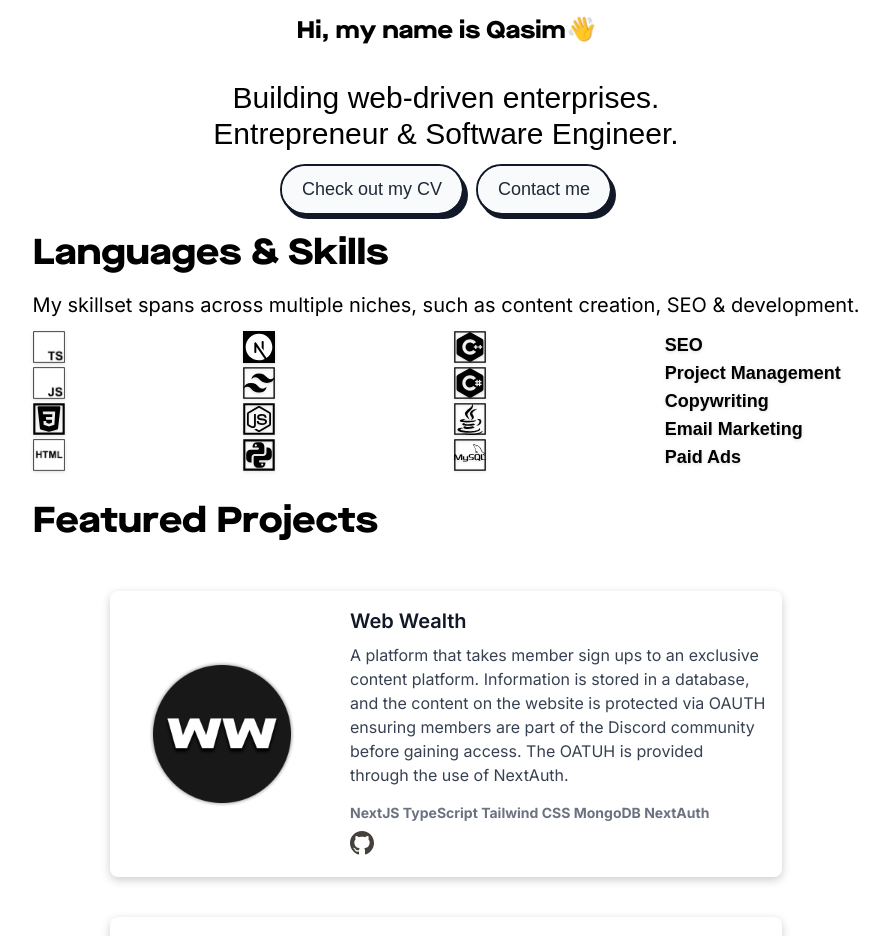
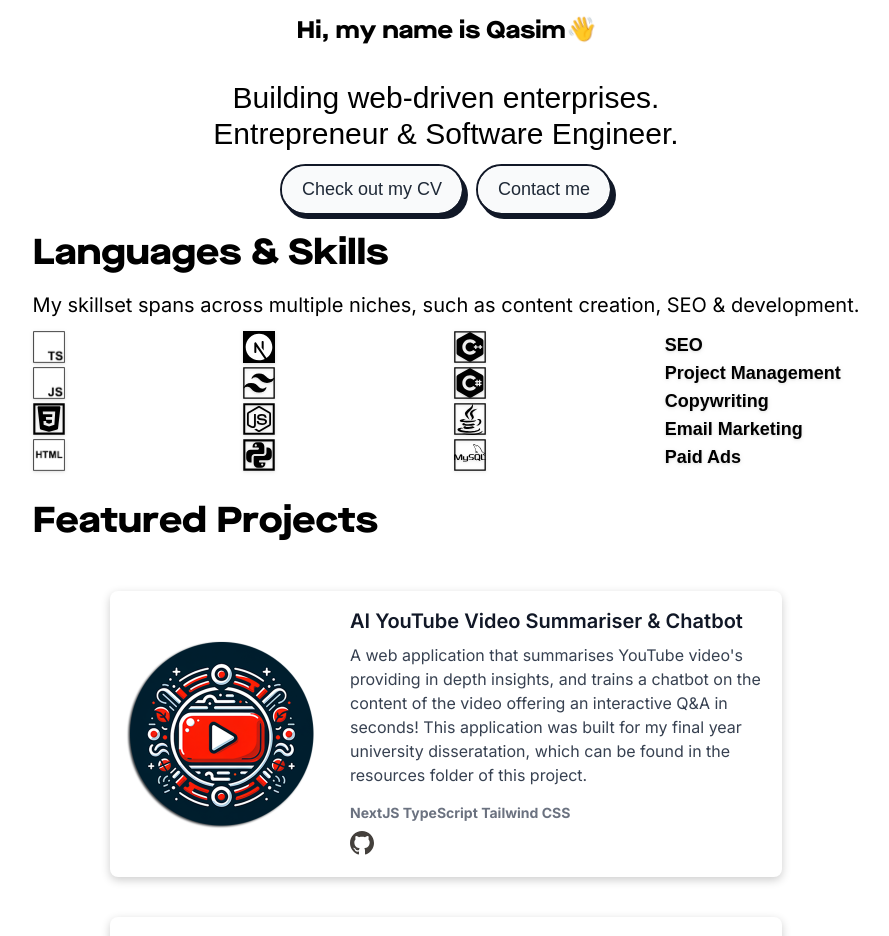
Before and after one commit to theqasim/qasimfyi, a Next.js app: page / in a window 1280 px wide. Shown: the top 936 px of the page, without its empty margins (194-1083 px from the left). Built offline with nearby package versions, Linux system fonts and the light colour scheme.

Commit message:
new featured project

```diff
--- a/src/components/higlightedProjects.tsx
+++ b/src/components/higlightedProjects.tsx
@@ -25,7 +25,7 @@ const ProjectCard: React.FC<ProjectCardProps> = ({
             <Image
               src={url}
               alt={title}
-              width={150}
+              width={200}
               height={150}
               objectFit="cover"
             />
@@ -62,13 +62,22 @@ const ProjectCard: React.FC<ProjectCardProps> = ({
 
 const featuredProjects = [
   {
+    url: "/resources/assets/aiyoutube.png",
+    title: "AI YouTube Video Summariser & Chatbot",
+    description:
+      "A web application that summarises YouTube video's providing in depth insights, and trains a chatbot on the content of the video offering an interactive Q&A in seconds! This application was built for my final year university disseratation, which can be found in the resources folder of this project.",
+    smallText: "NextJS  TypeScript  Tailwind CSS",
+    githubUrl: "https://github.com/theqasim/aivideosummarizer",
+    newTabUrl: "https://aivideosummarizer.vercel.app",
+  },
+  {
     url: "/resources/assets/wwclogo.png",
     title: "Web Wealth",
     description:
       "A platform that takes member sign ups to an exclusive content platform. Information is stored in a database, and the content on the website is protected via OAUTH ensuring members are part of the Discord community before gaining access. The OATUH is provided through the use of NextAuth.",
     smallText: "NextJS  TypeScript  Tailwind CSS MongoDB NextAuth",
     githubUrl: "https://github.com/theqasim/WW",
-    newTabUrl: "https://qasim.biz",
+    newTabUrl: "https://www.joinwebwealth.com",
   },
   {
     url: "/resources/assets/aifitness.png",
```
Also changed, not shown: public/resources/assets/aiyoutube.png (added).
